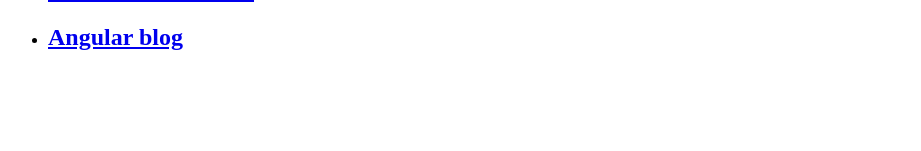
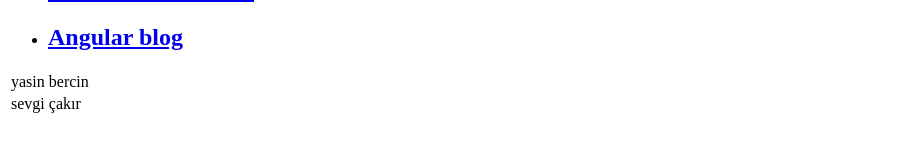
Before and after one commit to yasinbercin/YGrid, an Angular app: page / in a window 1280 px wide. Shown: the part 521-672 px from the top of the page, without its empty margins (0-921 px from the left). Built offline with nearby package versions, Linux system fonts and the light colour scheme.

Commit message:
component eklendi

```diff
--- a/src/app/app.component.html
+++ b/src/app/app.component.html
@@ -17,3 +17,5 @@
     <h2><a target="_blank" rel="noopener" href="https://blog.angular.io/">Angular blog</a></h2>
   </li>
 </ul>
+
+  <app-mygrid></app-mygrid>
--- a/src/app/mygrid/mygrid.component.html
+++ b/src/app/mygrid/mygrid.component.html
@@ -1,3 +1,10 @@
-<p>
-  mygrid works!
-</p>
+ <table>
+   <tr>
+     <td>yasin</td>
+     <td>bercin</td>
+   </tr>
+   <tr>
+      <td>sevgi</td>
+      <td>çakır</td>
+    </tr>
+ </table>
```
